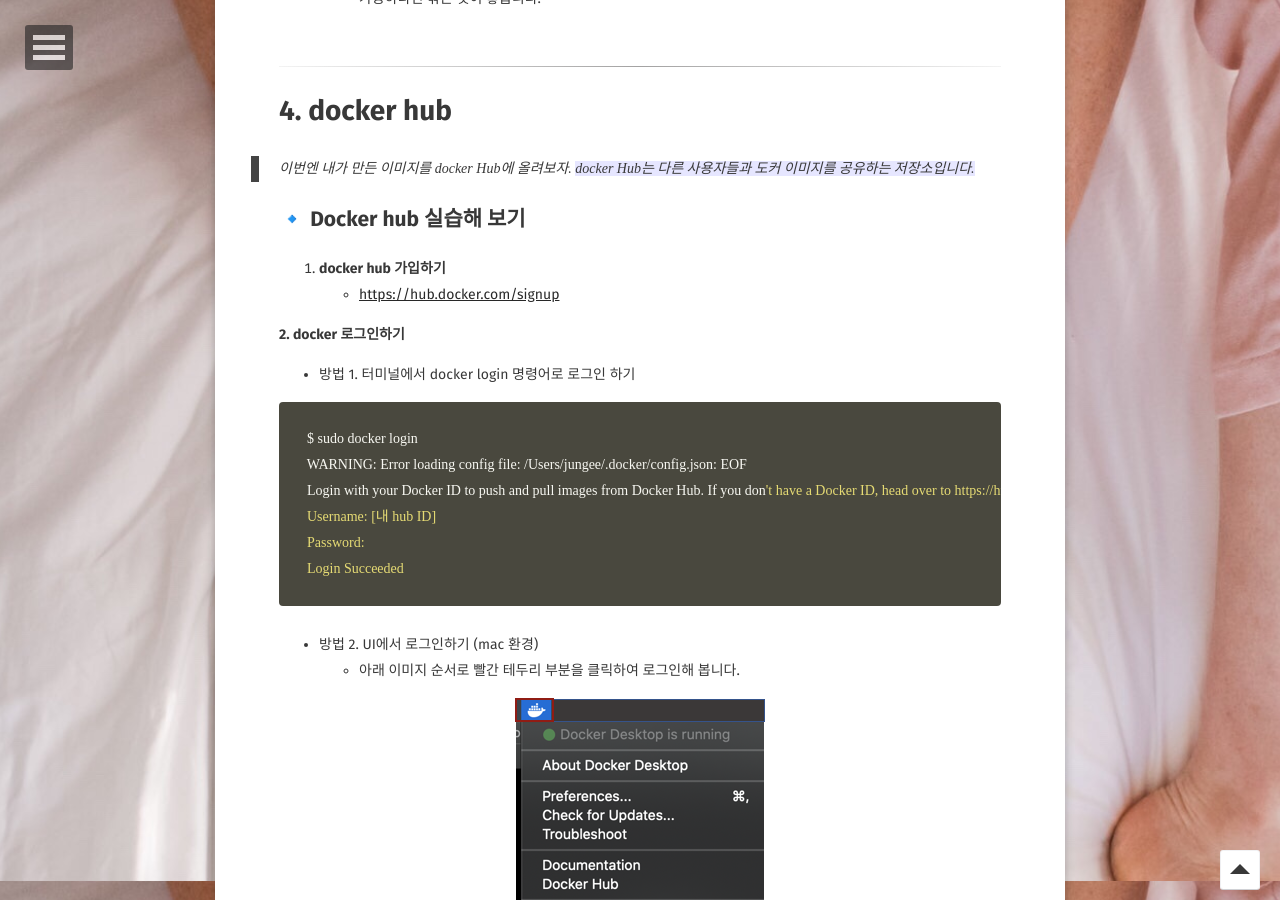
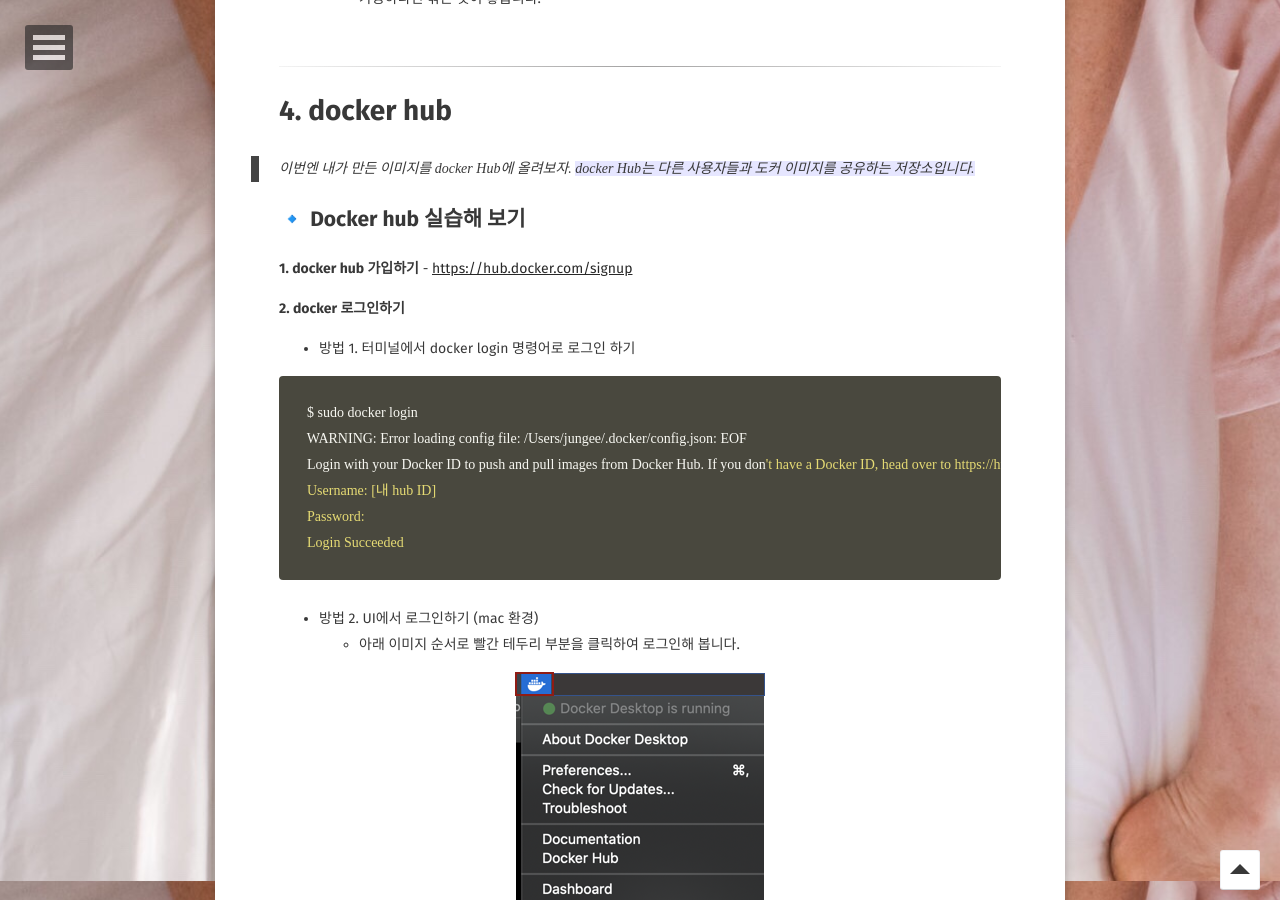
Before and after one commit to JUNGEEYOU/JUNGEEYOU.github.io, a Jekyll site: the page built from _posts/2020-03-29-docker-3-post.md, in a window 1280 px wide and 900 px high, scrolled down 11719 px. Built offline with Jekyll 4.4.1, drawn with Linux system fonts in a browser that asks for light colours; some web fonts are replaced; comment, search, counter and statistics services are not loaded.

```diff
--- a/_posts/2020-03-29-docker-3-post.md
+++ b/_posts/2020-03-29-docker-3-post.md
@@ -394,7 +394,7 @@
 
 ## 🔹 Docker hub 실습해 보기
 
-1. **docker hub 가입하기**
+**1. docker hub 가입하기**
     - [https://hub.docker.com/signup](https://hub.docker.com/signup)
 
 **2.  docker 로그인하기**
```
